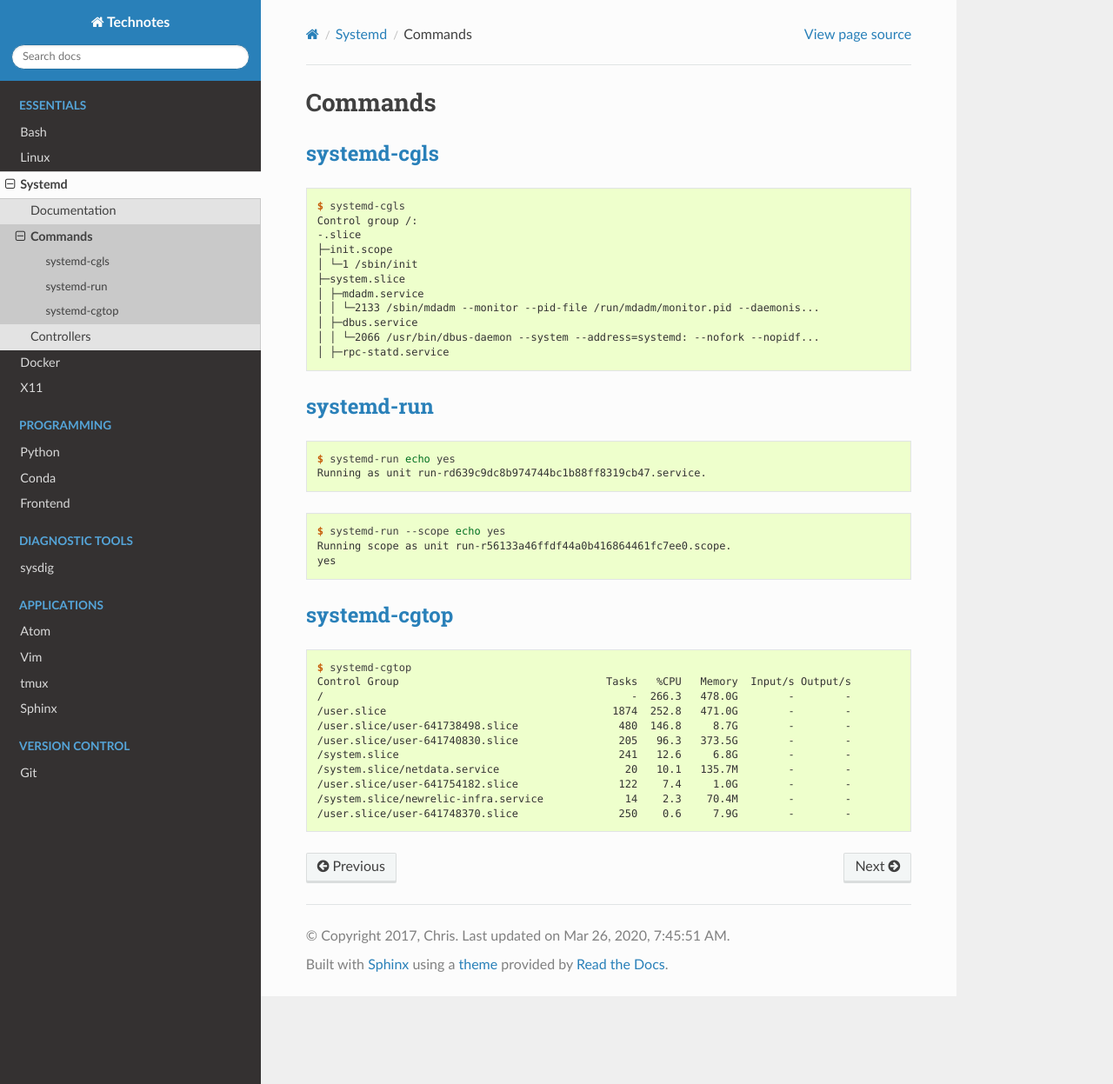
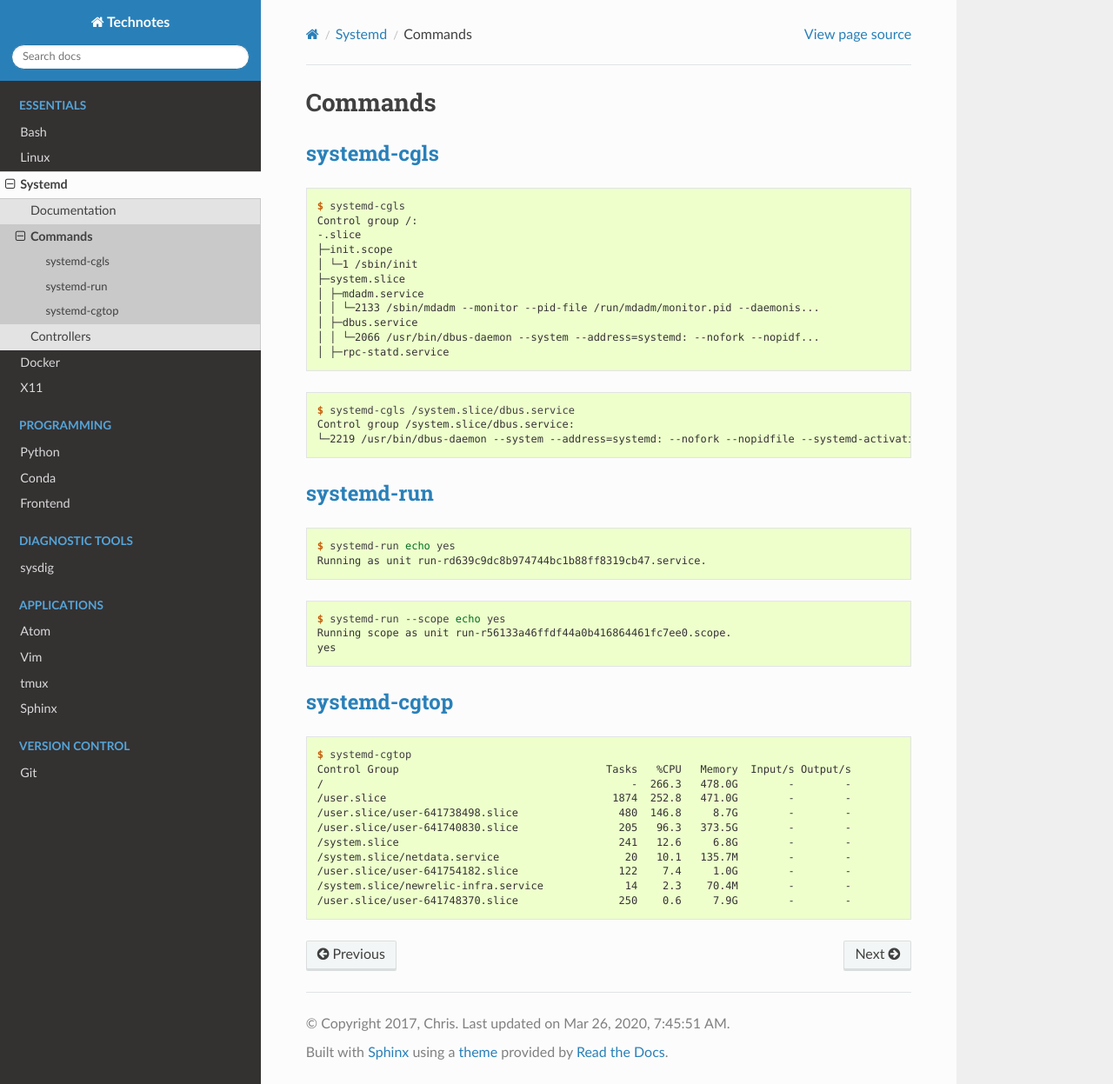
Before and after one commit to heterotopian/technotes, a Sphinx documentation site: the page built from source/systemd/command.rst, in a window 1280 px wide and 1247 px high. Shown: the whole window at 87% size. Built offline with Sphinx 7.4.7 and the Read the Docs theme 2.0.0, drawn with Linux system fonts in a browser that asks for light colours.

Commit message:
Add systemd-cgls example

```diff
--- a/source/systemd/command.rst
+++ b/source/systemd/command.rst
@@ -22,6 +22,12 @@ Commands
     │ ├─dbus.service
     │ │ └─2066 /usr/bin/dbus-daemon --system --address=systemd: --nofork --nopidf...
     │ ├─rpc-statd.service
+
+::
+
+    $ systemd-cgls /system.slice/dbus.service
+    Control group /system.slice/dbus.service:
+    └─2219 /usr/bin/dbus-daemon --system --address=systemd: --nofork --nopidfile --systemd-activation
 
 
 `systemd-run <https://www.freedesktop.org/software/systemd/man/systemd-run.html>`_
```
